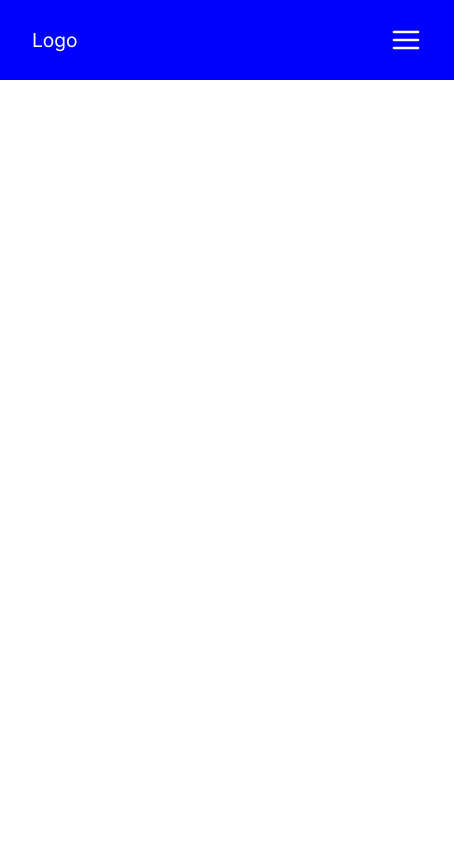
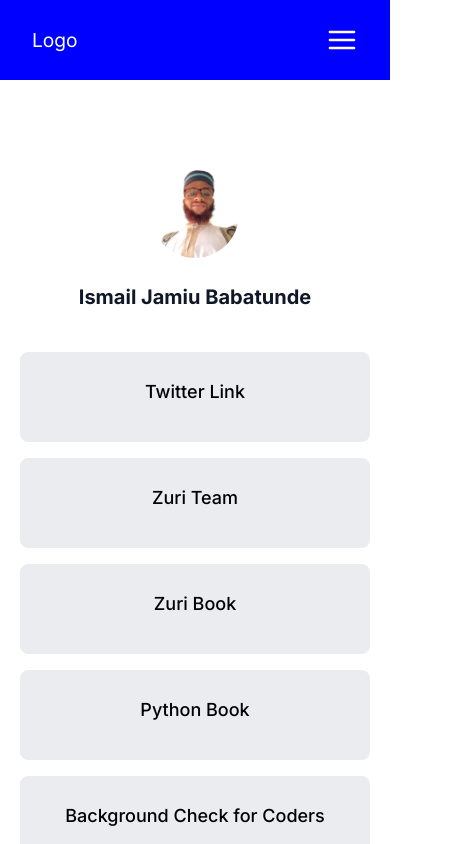
Before and after one commit to phantware/hng-profile, a React (Create React App) app: page / in a window 390 px wide. Shown: the top 844 px of the page, 454 px wide, since content can reach past the window. Built offline with nearby package versions, Linux system fonts and the light colour scheme.

Commit message:
hng project updated

```diff
--- a/src/App.js
+++ b/src/App.js
@@ -11,7 +11,7 @@ function App() {
       <BrowserRouter>
         <Navbar />
         <Routes>
-          {/* <Route path='/' element={<Home />} /> */}
+          <Route path='/' element={<Home />} />
           <Route path='/about' element={<About />} />
           <Route path='/contact' element={<Contact />} />
           <Route path='/shop' element={<Shop />} />
--- a/src/components/navbar/navbar.css
+++ b/src/components/navbar/navbar.css
@@ -1,5 +1,5 @@
 .navbar {
-  width: 100%;
+  /* width: 100vw; */
   height: 80px;
   background-color: blue;
   color: white;
--- a/src/components/socialCard/SocialCard.jsx
+++ b/src/components/socialCard/SocialCard.jsx
@@ -1,11 +1,14 @@
 import './socialCard.css'
 
-const SocialCard = ({ title, lolo }) => {
+const SocialCard = ({ title, href, target, rel, id }) => {
   return (
     <div className='socialCardContainer'>
       <div className='socialCardContainerWrapper'>
-        <h1 className='socialCardH'>{title}</h1>
-        <h2>{lolo}</h2>
+        <h1 className='socialCardH'>
+          <a href={href} target={target} rel={rel} id={id}>
+            {title}
+          </a>
+        </h1>
       </div>
     </div>
   )
--- a/src/components/socialCard/socialCard.css
+++ b/src/components/socialCard/socialCard.css
@@ -31,10 +31,16 @@ a {
     display: flex;
     align-items: center;
     justify-content: center;
+    overflow: hidden;
   }
   .socialCardContainerWrapper {
-    width: 400px;
     height: 38px;
     padding: 25px 0px;
+    margin-left: 20px;
+    margin-right: 20px;
+  }
+  a {
+    text-decoration: none;
+    color: black;
   }
 }
--- a/src/pages/home/Home.jsx
+++ b/src/pages/home/Home.jsx
@@ -11,46 +11,46 @@ const Home = () => {
     <div className='homeContainer'>
       <Profile />
       <SocialCard title='Twitter Link' />
-      <a
+
+      <SocialCard
+        title='Zuri Team'
         href='https://training.zuri.team/'
         target='_blank'
         rel='noreferrer'
         id='btn__zuri'
-      >
-        <SocialCard title='Zuri Team' />
-      </a>
-      <a
+      />
+      <SocialCard
+        title='Zuri Book'
         href='https://books.zuri.team/'
         target='_blank'
         rel='noreferrer'
         id='books'
-      >
-        <SocialCard title='Zuri Book' />
-      </a>
-      <a
+      />
+
+      <SocialCard
+        title='Python Book'
         href='https://books.zuri.team/'
         target='_blank'
         rel='noreferrer'
         id='book__python'
-      >
-        <SocialCard title='Python Book' />
-      </a>
-      <a
+      />
+
+      <SocialCard
+        title='Background Check for Coders'
         href='https://background.zuri.team/'
         target='_blank'
         rel='noreferrer'
         id='pitch'
-      >
-        <SocialCard title='Background Check for Coders' />
-      </a>
-      <a
+      />
+
+      <SocialCard
+        title='Design Books'
         href='https://books.zuri.team/design-rules'
         target='_blank'
         rel='noreferrer'
         id='book__design'
-      >
-        <SocialCard title='Design Books' />
-      </a>
+      />
+
       <div className='socialLinks'>
         <div className='slackImg'>
           <img src={slackImg} alt='slack' className='slack' />
--- a/src/pages/home/home.css
+++ b/src/pages/home/home.css
@@ -4,6 +4,7 @@
   align-items: center;
   justify-content: center;
   padding-bottom: 100px;
+  width: 100%;
 }
 .socialLinks {
   display: flex;
@@ -24,6 +25,6 @@
 }
 @media only screen and (max-width: 480px) {
   .homeContainer {
-    width: 94%;
+    overflow: hidden;
   }
 }
```
